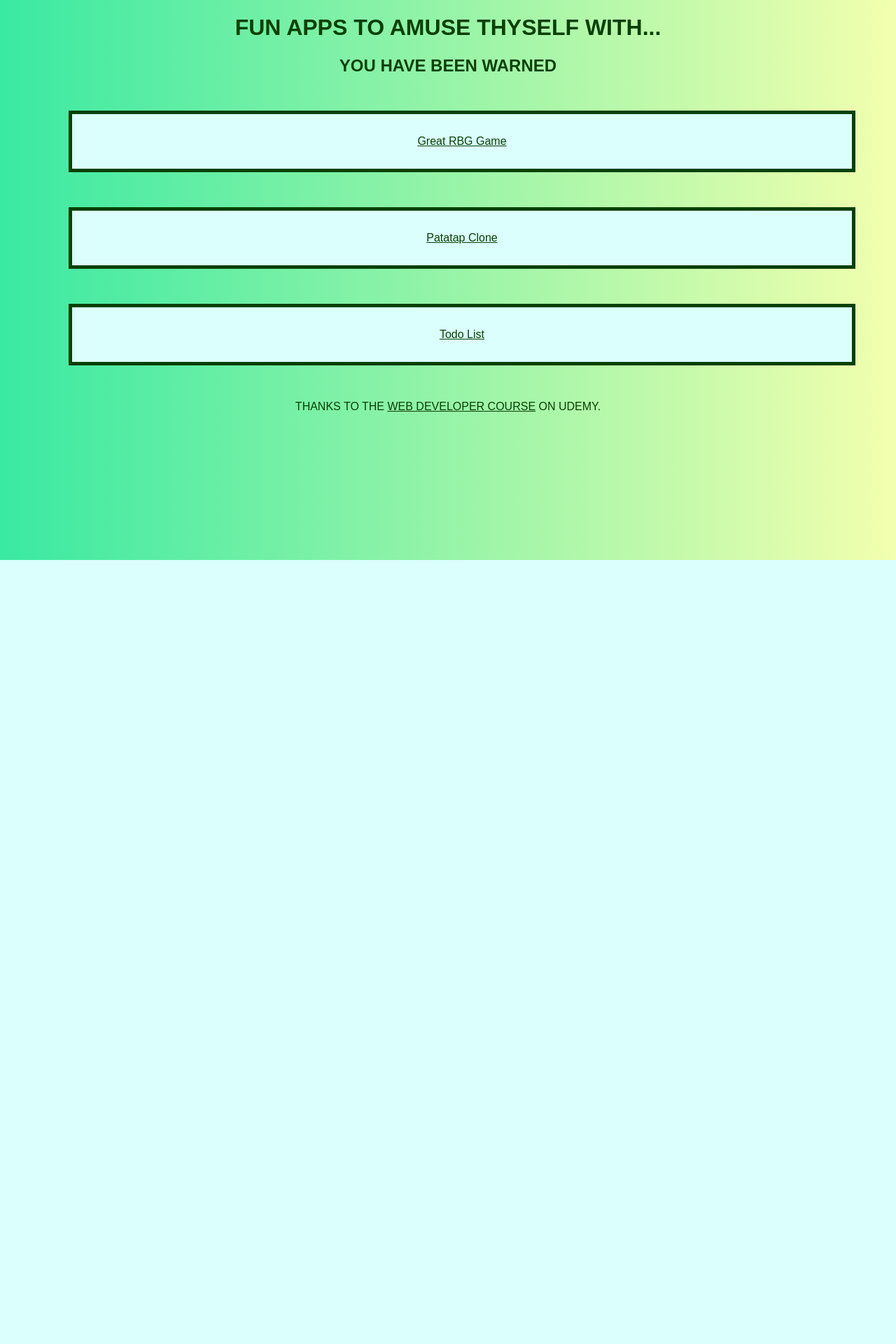
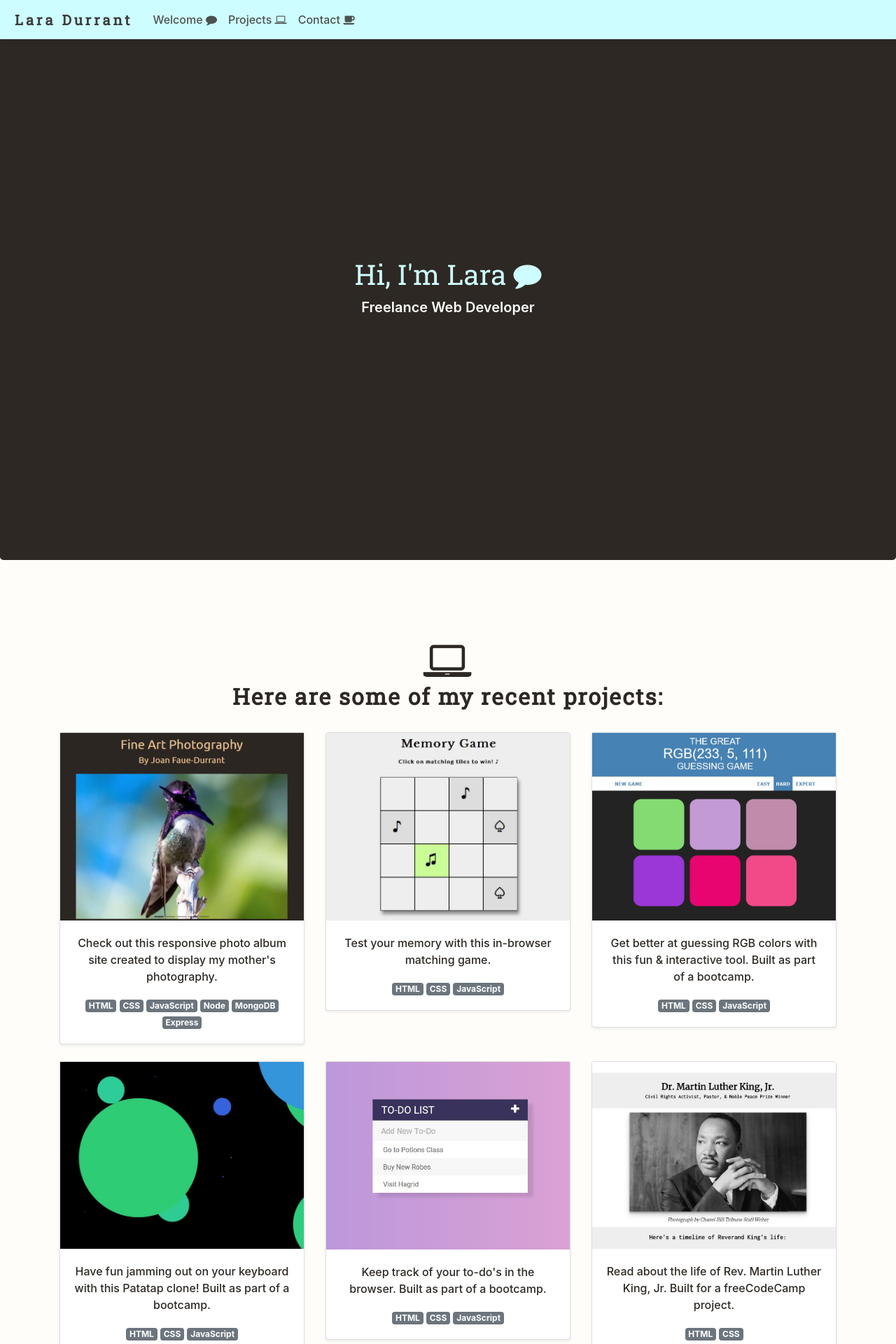
Before and after one commit to laradurrant/web-development, a PHP site: page / in a window 1280 px wide. Shown: the top 1920 px of the page at 70% size. Before the commit the page ends 800 px from the top, so only its background shows below. Run offline with PHP 8.4, Linux system fonts and the light colour scheme; some libraries are stand-ins or nearby versions.

Commit message:
Update landing page & add screenshots for portfolio

```diff
--- /dev/null
+++ b/desktop.ini
@@ -0,0 +1,3 @@
+[.ShellClassInfo]
+IconFile=%FOLDER_MARKER_DIR%\icl\fColors.icl
+IconIndex=0
--- a/main.html
+++ b/main.html
@@ -1,25 +1,176 @@
-<!DOCTYPE html>
+
+<!doctype html>
 <html lang="en">
-<head>
-    <meta charset="UTF-8">
-    <meta name="viewport" content="width=device-width, initial-scale=1.0">
-    <meta http-equiv="X-UA-Compatible" content="ie=edge">
-    <title>Fun Apps</title>
-    <link rel="stylesheet" href="style.css">
-</head>
-<body>
-    <h1>
-        fun apps to amuse thyself with...
-    </h1>
-    <h2>you have been warned</h2>
-    <ul>
-        <li><a href="colorgame/colors.html">great RBG game</a></li>
-        <li><a href="patatap/patatap.html">patatap clone</a></li>
-        <li><a href="todo/todo.html">todo list</a></li>
+  <head>
+    <meta charset="utf-8">
+    <meta name="viewport" content="width=device-width, initial-scale=1, shrink-to-fit=no">
+    <meta name="description" content="">
+    <meta name="author" content="Mark Otto, Jacob Thornton, and Bootstrap contributors">
+    <meta name="generator" content="Jekyll v3.8.6">
+    <title>Lara Durrant - Web Developer</title>
+
+    <link rel="canonical" href="https://getbootstrap.com/docs/4.4/examples/album/">
+
+    <!-- Bootstrap core CSS -->
+<link href="/docs/4.4/dist/css/bootstrap.min.css" rel="stylesheet" integrity="sha384-Vkoo8x4CGsO3+Hhxv8T/Q5PaXtkKtu6ug5TOeNV6gBiFeWPGFN9MuhOf23Q9Ifjh" crossorigin="anonymous">
+
+    <!-- Favicons -->
+<link rel="apple-touch-icon" href="/docs/4.4/assets/img/favicons/apple-touch-icon.png" sizes="180x180">
+<link rel="icon" href="/docs/4.4/assets/img/favicons/favicon-32x32.png" sizes="32x32" type="image/png">
+<link rel="icon" href="/docs/4.4/assets/img/favicons/favicon-16x16.png" sizes="16x16" type="image/png">
+<link rel="manifest" href="/docs/4.4/assets/img/favicons/manifest.json">
+<link rel="mask-icon" href="/docs/4.4/assets/img/favicons/safari-pinned-tab.svg" color="#563d7c">
+<link rel="icon" href="/docs/4.4/assets/img/favicons/favicon.ico">
+<meta name="msapplication-config" content="/docs/4.4/assets/img/favicons/browserconfig.xml">
+<meta name="theme-color" content="#563d7c">
+
+<link rel="stylesheet" href="https://stackpath.bootstrapcdn.com/bootstrap/4.4.1/css/bootstrap.min.css">
+<link rel="stylesheet" href="https://stackpath.bootstrapcdn.com/font-awesome/4.7.0/css/font-awesome.min.css">
+<link rel="stylesheet" href="https://fonts.googleapis.com/css?family=Roboto+Slab&amp;display=swap">
+<link rel="stylesheet" href="style.css">
+
+  </head>
+  <body>
+    <header>
+  <nav class="navbar navbar-expand-lg navbar-light bg-light fixed-top">
+  <span class="navbar-brand"> Lara Durrant</span>
+  <button class="navbar-toggler" type="button" data-toggle="collapse" data-target="#navbarSupportedContent" aria-controls="navbarSupportedContent" aria-expanded="false" aria-label="Toggle navigation">
+    <span class="navbar-toggler-icon"></span>
+  </button>
+
+  <div class="collapse navbar-collapse" id="navbarSupportedContent">
+    <ul class="navbar-nav mr-auto">
+      <li class="nav-item">
+        <a class="nav-link" href="#welcome">Welcome <i class="fa fa-comment"></i><span class="sr-only">(current)</span></a>
+      </li>
+      <li class="nav-item">
+        <a class="nav-link" href="#projects">Projects <i class="fa fa-laptop"></i></a>
+      </li>
+            <li class="nav-item">
+        <a class="nav-link" href="#contact">Contact <i class="fa fa-coffee"></i></a>
+      </li>
+
+
     </ul>
-<div>
 
-    Thanks to the <a href="https://www.udemy.com/the-web-developer-bootcamp/learn/">Web Developer Course</a> on Udemy.</a></div>
+  </div>
+</nav>
+</header>
 
-</body>
-</html>
+<main role="main">
+
+  <section class="jumbotron text-center" id="welcome">
+    <div class="container">
+      <br><br>
+      <h1>Hi, I'm Lara <i class="fa fa-comment"></i></h1>
+      <p class="lead">Freelance Web Developer</p>
+      <p>
+        <!-- <a href="#projects" class="btn btn-primary">See Projects</a> -->
+
+      </p>
+    </div>
+  </section>
+  <span id="projects"></span>
+  <div class="album py-5 bg-light projects-list" >
+    <div class="container" >
+      <h2><i class="fa fa-laptop fa-2x"></i> <br>Here are some of my recent projects: </h2><br>
+      <div class="row">
+        <div class="col-md-4">
+          <div class="card mb-4 shadow-sm">
+            <a href="https://www.joanfauedurrant.com"><img  class="img-fluid" src="images/fine_art_photos.jpg"></a>
+            <div class="card-body">
+              <p class="card-text">Check out this responsive photo album site created to display my mother's photography.</p>
+             <span class="badge badge-secondary">HTML</span> <span class="badge badge-secondary">CSS</span> <span class="badge badge-secondary">JavaScript</span>
+              <span class="badge badge-secondary">Node</span>  <span class="badge badge-secondary">MongoDB</span> <span class="badge badge-secondary">Express</span>
+            </div>
+          </div>
+        </div>
+
+        <div class="col-md-4">
+          <div class="card mb-4 shadow-sm">
+            <a href="https://codepen.io/ld2416/pen/BaNNmPK"><img  class="img-fluid" src="images/memory game.jpg"></a>
+            <div class="card-body">
+              <p class="card-text">Test your memory with this in-browser matching game.</p>
+             <span class="badge badge-secondary">HTML</span> <span class="badge badge-secondary">CSS</span> <span class="badge badge-secondary">JavaScript</span>
+
+            </div>
+          </div>
+        </div>
+        <div class="col-md-4">
+          <div class="card mb-4 shadow-sm">
+           <a href="https://random-games-and-doodads.herokuapp.com/colorgame/colors.html"><img  class="img-fluid" src="images/rgb_guessing2.jpg"></a>
+            <div class="card-body">
+              <p class="card-text">Get better at guessing RGB colors with this fun & interactive tool. Built as part of a bootcamp.</p>
+             <span class="badge badge-secondary">HTML</span> <span class="badge badge-secondary">CSS</span> <span class="badge badge-secondary">JavaScript</span>
+
+            </div>
+          </div>
+        </div>
+        <div class="col-md-4">
+          <div class="card mb-4 shadow-sm">
+            <a href="https://random-games-and-doodads.herokuapp.com/patatap/patatap.html"><img  class="img-fluid" src="images/patatap.jpg"></a>
+            <div class="card-body">
+              <p class="card-text">Have fun jamming out on your keyboard with this Patatap clone! Built as part of a bootcamp.</p>
+             <span class="badge badge-secondary">HTML</span> <span class="badge badge-secondary">CSS</span> <span class="badge badge-secondary">JavaScript</span>
+
+            </div>
+          </div>
+        </div>
+        <div class="col-md-4">
+          <div class="card mb-4 shadow-sm">
+              <a href="https://random-games-and-doodads.herokuapp.com/todo/todo.html"><img  class="img-fluid" src="images/to do list.jpg"></a>
+            <div class="card-body">
+              <p class="card-text">Keep track of your to-do's in the browser. Built as part of a bootcamp.</p>
+             <span class="badge badge-secondary">HTML</span> <span class="badge badge-secondary">CSS</span> <span class="badge badge-secondary">JavaScript</span>
+
+            </div>
+          </div>
+        </div>
+        <div class="col-md-4">
+          <div class="card mb-4 shadow-sm">
+            <a href="https://codepen.io/ld2416/pen/VwYRXJN"><img  class="img-fluid" src="images/MLK tribute.jpg"></a>
+            <div class="card-body">
+              <p class="card-text">Read about the life of Rev. Martin Luther King, Jr. Built for a freeCodeCamp project.</p>
+             <span class="badge badge-secondary">HTML</span> <span class="badge badge-secondary">CSS</span>
+
+            </div>
+          </div>
+        </div>
+
+
+
+
+      </div>
+    </div>
+  </div>
+  <div class="contact" id="contact">
+    <h3><i class="fa fa-coffee fa-2x" ></i><br><br> <span class="contact-me">Let's get in touch. </span> </h3>
+    <p class="description">You can contact me on Twitter, GitHub, Codepen, or by e-mail.<br><br>
+    <span class="icons">
+      <a href="https://twitter.com/drlaradurrant"><i class="fa fa-twitter fa-3x"></i></a>
+      <a href="https://github.com/ld2416"><i class="fa fa-github fa-3x"></i></a>
+      <a href="https://codepen.io/ld2416"><i class="fa fa-codepen fa-3x"></i></a>
+      <a href="mailto:lara.durrant@gmail.com"><i class="fa fa-envelope fa-3x"></i></a>
+    </span>
+
+  </div>
+
+
+
+</main>
+
+
+<footer class="text-muted">
+  <div class="container">
+
+    <p>Copyright © 2020 Designed by Lara Durrant using Bootstrap & Font-Awesome. </p>
+      <a href="#">[Back to top]</a>
+    </p>
+  </div>
+</footer>
+
+<script src="https://code.jquery.com/jquery-3.4.1.slim.min.js" integrity="sha384-J6qa4849blE2+poT4WnyKhv5vZF5SrPo0iEjwBvKU7imGFAV0wwj1yYfoRSJoZ+n" crossorigin="anonymous"></script>
+      <script>window.jQuery || document.write('<script src="/docs/4.4/assets/js/vendor/jquery.slim.min.js"><\/script>')</script><script src="/docs/4.4/dist/js/bootstrap.bundle.min.js" integrity="sha384-6khuMg9gaYr5AxOqhkVIODVIvm9ynTT5J4V1cfthmT+emCG6yVmEZsRHdxlotUnm" crossorigin="anonymous"></script></body>
+<script src="https://stackpath.bootstrapcdn.com/bootstrap/4.4.1/js/bootstrap.min.js"></script>
+
+      </html>
--- a/style.css
+++ b/style.css
@@ -1,27 +1,173 @@
-body {
-    text-align: center;
-    font-style: normal;
-    font-family: Arial;
-    color: #084003;
-    text-transform: uppercase;
-    background: rgb(58,233,162);
-    background: linear-gradient(90deg, rgba(58,233,162,1) 0%, rgba(242,255,174,1) 100%);
-}
+:root {
+    /* double check these colors */
+    --outer-space: #2D2823;
+    --aero-blue: #CEFDFF;
+    --columbia-blue: #CEFDFF;
+    --pastel-gray: #C9C9C9;
+    --floral-white: rgb(255, 253, 250);
+    --main-white: #FFF;
+    --dark-gray: #222;
+  }
 
-a {
-    color: #084003;
-}
+    .navbar-brand{
+      font-family: 'Roboto Slab', serif;
+      font-weight: 600;
+      letter-spacing: 4px;
+
+      padding: 5px;
+      border-radius: 2%;
+
+     }
+
+   .icons a {
+    color: var(--aero-blue);
+  }
+
+  .icons a:hover {
+    color: var(--aero-blue);
+  }
 
 
-li {
-    list-style: none;
-    padding: 30px;
-    margin: 50px;
-    border: 5px solid #084003;
-    background: rgb(218, 255, 253);
-    text-transform: capitalize;
-}
 
-h2 {
-    margin-bottom: 40px;
-}
+  h2 {
+  margin-top: 2em;
+    font-family: 'Roboto Slab', serif;
+    font-weight: 600;
+    letter-spacing: 2px;
+
+  }
+
+  .icons a:hover {
+    color: var(--main-white);
+  }
+
+
+
+  .description {
+    color: var(--main-white);
+  }
+
+  .navbar {
+    box-shadow: 2px 2px 5px var(--outer-space);
+  }
+
+  .navbar-light .navbar-brand {
+    color: var(--outer-space) !important;
+    opacity: 0.9;
+  }
+
+  .navbar-light .navbar-nav .nav-link {
+    color: var(--outer-space) !important;
+
+    opacity: 0.8;
+  }
+
+  .navbar-light .navbar-nav .nav-link:hover {
+    background-color: var(--main-white) !important;
+    border-radius: 20%;
+    opacity: 0.9;
+  }
+
+  html {
+
+      scroll-behavior: smooth;
+  }
+
+  body {
+    font-weight: 500;
+    color: var(--outer-space);
+    text-align: center;
+  }
+
+
+  b, strong {
+    color: var(--outer-space);
+  }
+
+  h1 {
+     color: var(--aero-blue) !important;
+    font-family: 'Roboto Slab', serif;
+
+  }
+
+  .lead {
+    color: var(--main-white) !important;
+    font-weight: 600;
+
+
+  }
+
+  .bg-light {
+    background-color: var(--aero-blue) !important;
+
+  }
+
+
+  .projects-list {
+    background-color: var(--floral-white) !important;
+  }
+
+
+  .bd-placeholder-img {
+          font-size: 1.125rem;
+          text-anchor: middle;
+          -webkit-user-select: none;
+          -moz-user-select: none;
+          -ms-user-select: none;
+          user-select: none;
+        }
+
+        @media (min-width: 768px) {
+          .bd-placeholder-img-lg {
+            font-size: 3.5rem;
+          }
+        }
+
+
+
+  .jumbotron {
+    padding-top: 40vh;
+    height: 100vh;
+    margin-bottom: 0;
+    background-color: var(--outer-space);
+    color: var(--main-white);
+  }
+
+
+  .jumbotron p:last-child {
+    margin-bottom: 0;
+  }
+
+  .jumbotron h1 {
+    font-weight: 300;
+  }
+
+  .jumbotron .container {
+    max-width: 40rem;
+  }
+
+
+
+  footer {
+    padding-top: 1.5rem;
+    padding-bottom: 1rem;
+    background-color: var(--aero-blue);
+  }
+
+
+
+  .contact {
+    display: flex;
+    flex-direction: column;
+    align-items: center;
+    justify-content: center;
+    text-align: center;
+    background-color: var(--outer-space);
+    color: var(--aero-blue);
+    padding: 20px;
+    height: 100vh;
+  }
+
+  .contact-me {
+    font-family: 'Roboto Slab', serif;
+  }
```
Also changed, not shown: images/DCT site.jpg (added), images/MLK tribute.jpg (added), images/fine_art_photos.jpg (added), images/fine_art_photos2.jpg (added), images/memory game.jpg (added), images/moms.png (added), images/patatap.jpg (added), images/puppet of tersa.jpg (added), images/rgb_guessing.jpg (added), images/rgb_guessing2.jpg (added), images/thisgreenisnice.jpg (added), images/to do list.jpg (added).
